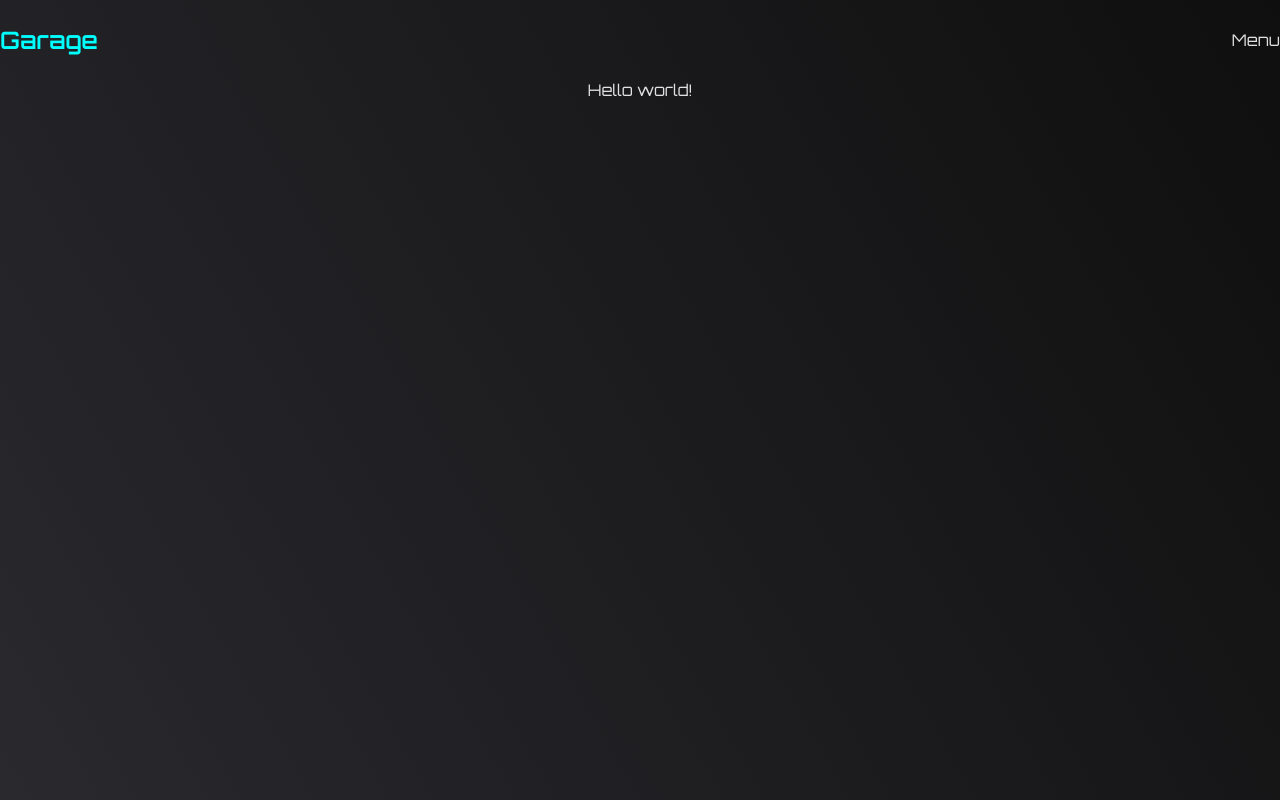
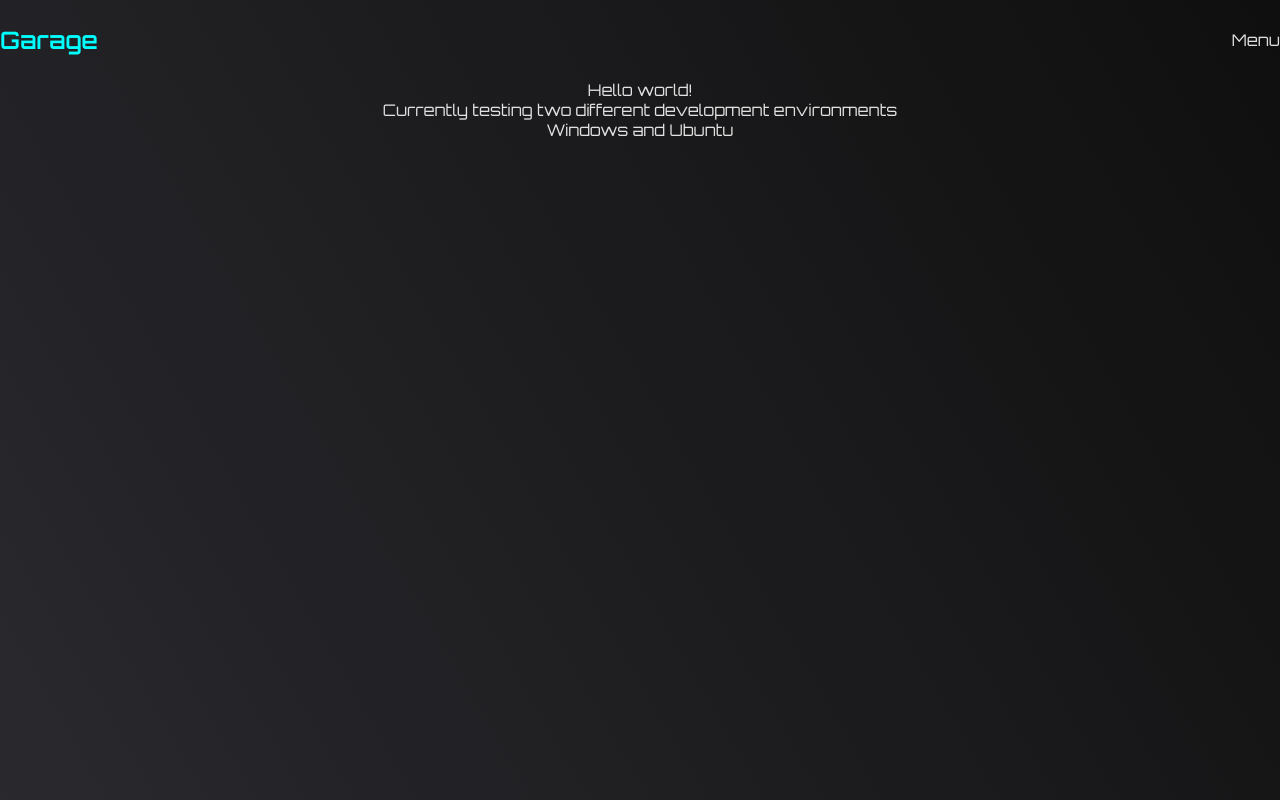
Before and after one commit to vidalgmartin/vehicle-routine, a React (Vite) app in the folder client/: page /testing-page in a window 1280 px wide. Built offline with nearby package versions, Linux system fonts and the light colour scheme.

Commit message:
env testing

```diff
--- a/client/src/pages/TestingPage.jsx
+++ b/client/src/pages/TestingPage.jsx
@@ -1,6 +1,10 @@
 export default function TestingPage() {
 
     return (
-        <div>Hello world!</div>
+        <>
+            <div>Hello world!</div>
+            <div>Currently testing two different development environments</div>
+            <div>Windows and Ubuntu</div>
+        </>
     )
 }
```
